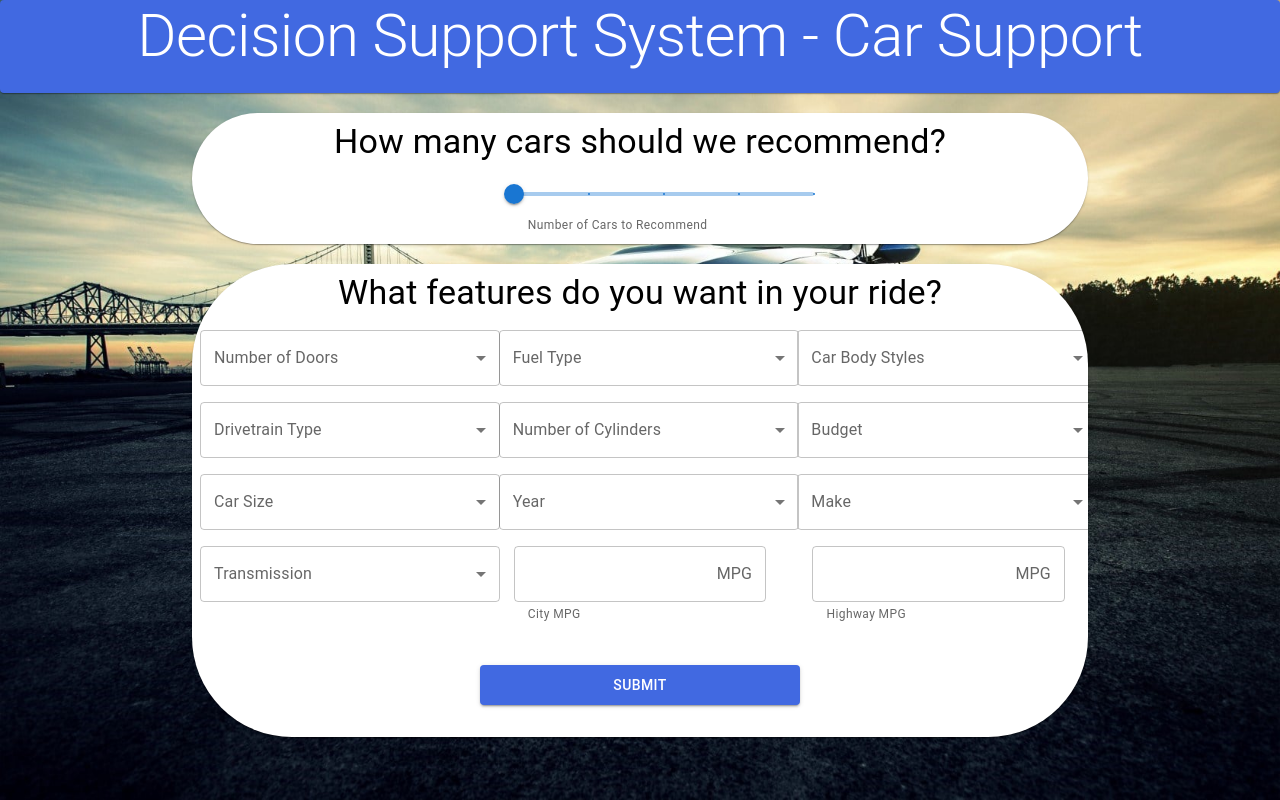
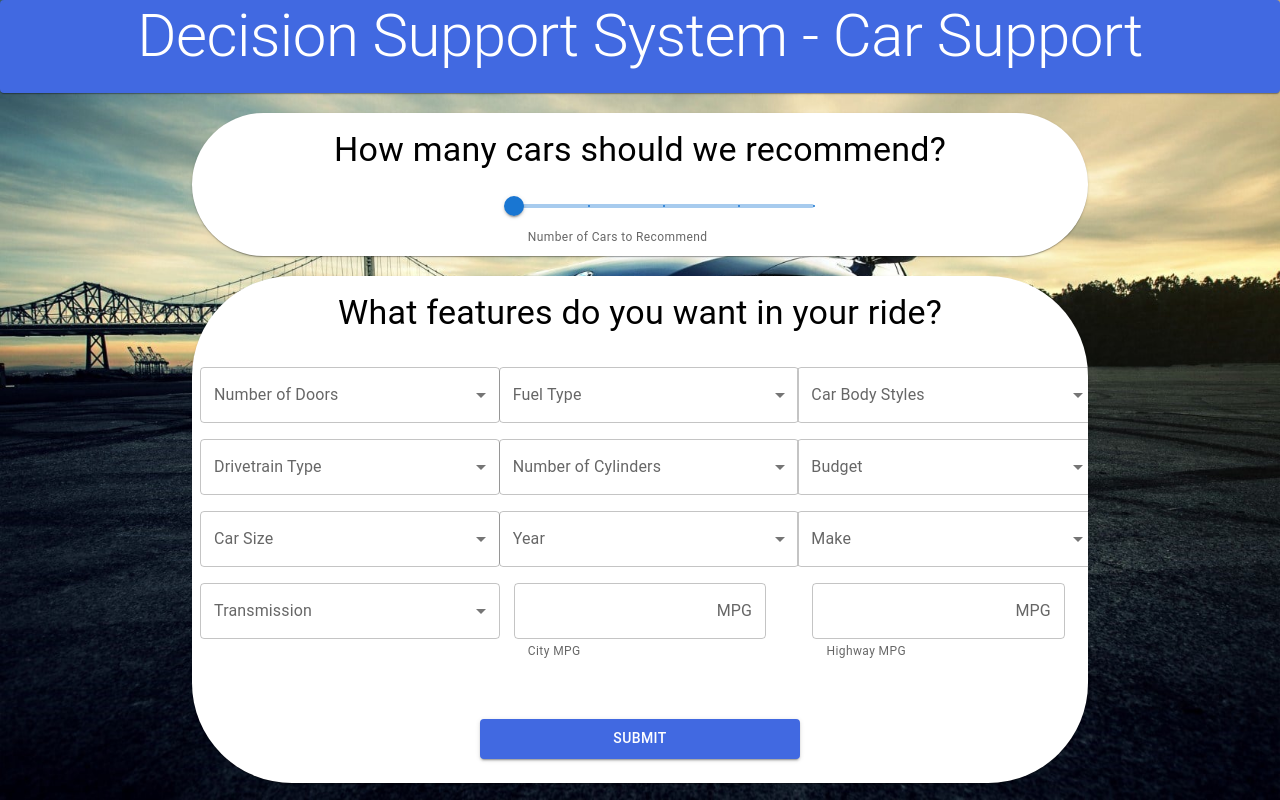
Before and after one commit to SaifA21/Used-Car-Decision-Support-System, a React (Create React App) app in the folder car-dss/: page / in a window 1280 px wide. Built offline with nearby package versions, Linux system fonts and the light colour scheme; the HTML template or start-up script is replaced by a standard one.

Commit message:
minor tweaks to front-end

```diff
--- a/car-dss/src/Components/InputForm/Input.js
+++ b/car-dss/src/Components/InputForm/Input.js
@@ -79,7 +79,7 @@ function Input() {
             </div>
             <div className='Slider' justifyContent='center'>
             <Card style={{color: 'black', backgroundColor: 'white', height: "auto", width: '70%', borderRadius: "100px"}}>
-            <Typography variant="h4" gutterBottom style={{marginBlock: '1vh'}}>
+            <Typography variant="h4" gutterBottom style={{marginTop: '2vh'}}>
                 How many cars should we recommend?
               </Typography>
               <Slider handle={setNumberOfRecommendations}></Slider>
@@ -87,10 +87,10 @@ function Input() {
             </div>
             <div className='SelectOptions'>
             <Card style={{color: 'black', backgroundColor: 'white', height: "auto", width: "70%", borderRadius: "100px"}}>
-            <Typography variant="h4" gutterBottom style={{marginBlock: '1vh'}}>
+            <Typography variant="h4" gutterBottom style={{marginTop: '2vh'}}>
                 What features do you want in your ride?
               </Typography>
-            <Grid container direction="row" justifyContent="center">
+            <Grid container direction="row" justifyContent="center" style={{marginBlock: '25px'}}>
             <Grid item xs={4}>
               <div>
               <Multiselect label="Number of Doors" options={doors} handle={setSelectedDoors} selected={selectedDoors}></Multiselect>
@@ -152,7 +152,7 @@ function Input() {
               </div>
               </Grid>
             </Grid>
-            <Button variant='contained' onClick={() => {callApiTest()}} style={{backgroundColor: '#4169e1', color: 'white', width: '40vh', height: '5vh', marginBlock: '4vh'}}>Submit</Button>
+            <Button variant='contained' onClick={() => {callApiTest()}} style={{backgroundColor: '#4169e1', color: 'white', width: '40vh', height: '5vh', marginBlock: '3vh'}}>Submit</Button>
 
             </Card>
             </div>
```
